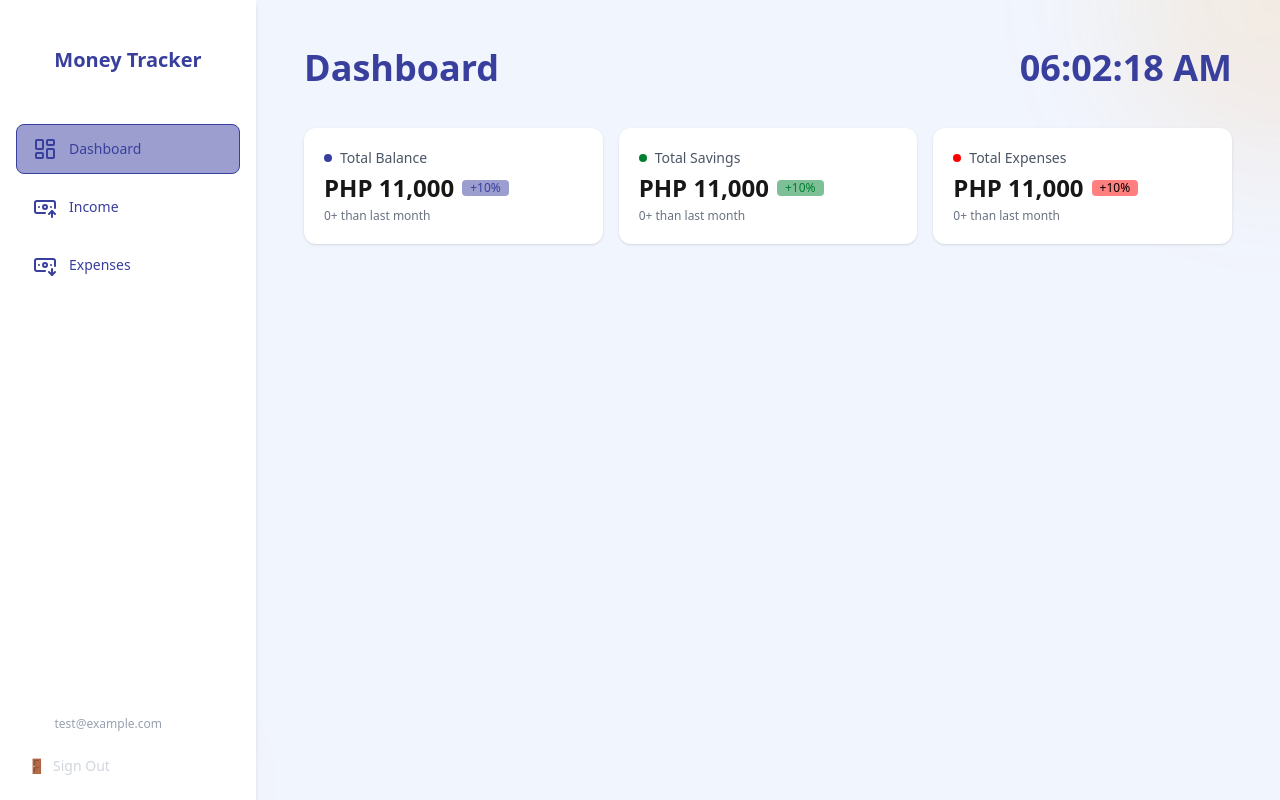
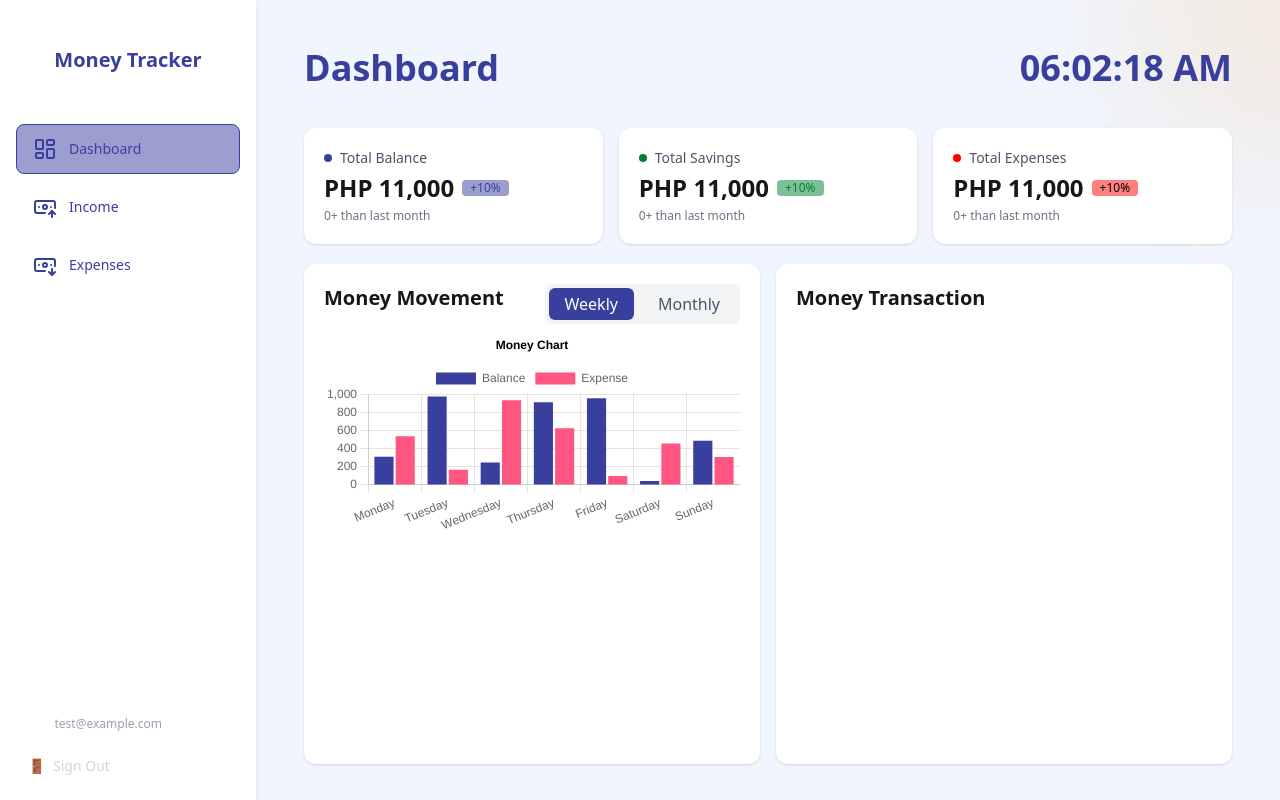
Before and after one commit to jayvie2007/MoneyTracker, a Next.js app: page /dashboard in a window 1280 px wide. Built offline with nearby package versions, Linux system fonts and the light colour scheme.

Commit message:
finished Money Movement chart

```diff
--- a/package.json
+++ b/package.json
@@ -10,15 +10,18 @@
   },
   "dependencies": {
     "bcryptjs": "^3.0.2",
+    "chart.js": "^4.5.1",
     "lucide-react": "^0.542.0",
     "next": "15.5.2",
     "next-auth": "^4.24.11",
     "react": "19.1.0",
+    "react-chartjs-2": "^5.3.1",
     "react-dom": "19.1.0",
     "zustand": "^5.0.8"
   },
   "devDependencies": {
     "@eslint/eslintrc": "^3",
+    "@faker-js/faker": "^10.1.0",
     "@tailwindcss/postcss": "^4",
     "@types/node": "^20",
     "@types/react": "^19",
--- a/src/app/dashboard/page.tsx
+++ b/src/app/dashboard/page.tsx
@@ -1,11 +1,13 @@
 "use client";
 
+import MoneyMovement from "@/components/dashboard/MoneyMovement";
+import MoneyTransaction from "@/components/dashboard/MoneyTransaction";
 import OverviewCard from "@/components/dashboard/OverviewCard";
 import TimeToday from "@/components/reusable/TimeToday";
 
 export default function DashboardPage() {
     return (
-        <div className="flex flex-col h-screen p-12">
+        <div className="flex flex-col h-screen p-12 space-y-5">
             {/* Header */}
             <div className="flex w-full justify-between mb-10">
                 <h5 className="font-bold text-[#393F9D] text-4xl">Dashboard</h5>
@@ -14,7 +16,7 @@ export default function DashboardPage() {
                 </h5>
             </div>
             {/* Overview Cards */}
-            <div className="flex justify-between w-full gap-4">
+            <div className="flex flex-col md:flex-row justify-between w-full gap-4">
                 <OverviewCard
                     title="Total Balance"
                     amount="11,000"
@@ -43,6 +45,12 @@ export default function DashboardPage() {
                     textColor="text-black"
                 />
             </div>
+
+            {/* Money Movement */}
+            <div className="flex flex-col md:flex-row justify-between w-full gap-4">
+                <MoneyMovement />
+                <MoneyTransaction />
+            </div>
         </div>
     );
 }
--- a/src/components/dashboard/MoneyMovement.tsx
+++ b/src/components/dashboard/MoneyMovement.tsx
@@ -1,49 +1,93 @@
-import React from "react";
+"use client";
 
-type OverviewCardProps = {
-    title: string;
-    currency?: string;
-    amount: number | string;
-    percentage: string;          // e.g. "+10%"
-    differenceLabel: string;     // e.g. "+0 than last month"
-    bgColor: string;             // e.g. "bg-[#393F9D]"
-    bgColorOpacity: string;      // e.g. "bg-[#393F9D]/50"
-    textColor: string;           // e.g. "text-[#393F9D]"
+import React, { useState } from "react";
+import {
+    Chart as ChartJS,
+    CategoryScale,
+    LinearScale,
+    BarElement,
+    Title,
+    Tooltip,
+    Legend,
+} from 'chart.js';
+import { Bar } from 'react-chartjs-2';
+import { faker } from '@faker-js/faker';
+import { color } from "chart.js/helpers";
+
+ChartJS.register(
+    CategoryScale,
+    LinearScale,
+    BarElement,
+    Title,
+    Tooltip,
+    Legend
+);
+
+export const options = {
+    responsive: true,
+    plugins: {
+        legend: {
+            position: 'top' as const,
+        },
+        title: {
+            display: true,
+            text: 'Money Chart',
+            color: 'text-black'
+        },
+    },
 };
 
-const OverviewCard: React.FC<OverviewCardProps> = ({
-    title,
-    currency = "PHP",
-    amount,
-    percentage,
-    differenceLabel,
-    bgColor,
-    bgColorOpacity,
-    textColor,
-}) => {
+const weeklyLabels = ["Monday", "Tuesday", "Wednesday", "Thursday", "Friday", "Saturday", "Sunday"];
+const monthlyLabels = [
+    "Jan", "Feb", "March", "Apr", "May", "June",
+    "July", "Aug", "Sep", "Oct", "Nov", "Dec",
+];
+
+const MoneyMovement = ({ }) => {
+    const [tab, setTab] = useState<"weekly" | "monthly">("weekly");
+    const labels = tab === "weekly" ? weeklyLabels : monthlyLabels;
+    const data = {
+        labels,
+        datasets: [
+            {
+                label: 'Balance',
+                data: labels.map(() => faker.number.int({ min: 0, max: 1000 })),
+                backgroundColor: '#393F9D',
+            },
+            {
+                label: 'Expense',
+                data: labels.map(() => faker.number.int({ min: 0, max: 1000 })),
+                backgroundColor: '#FF5781',
+            },
+        ],
+    };
     return (
-        <div className="bg-white rounded-xl shadow-sm p-5 flex flex-col gap-1 w-full">
-            {/* Title */}
-            <div className="flex items-center gap-2">
-                <span className={`w-2 h-2 rounded-full ${bgColor}`}></span>
-                <p className="text-sm font-medium text-gray-600">{title}</p>
+        <div className="bg-white rounded-xl shadow-sm p-5 flex flex-col gap-1 w-full min-h-[500px]">
+            <div className="flex justify-between">
+                <h1 className="font-bold text-xl">Money Movement</h1>
+                <div className="flex gap-2 bg-gray-100 rounded-md p-1">
+                    <button
+                        onClick={() => setTab("weekly")}
+                        className={`px-4 py-1 rounded-md font-medium transition ${tab === "weekly" ? "bg-[#393F9D] text-white" : "text-gray-600 hover:bg-gray-200"
+                            }`}
+                    >
+                        Weekly
+                    </button>
+                    <button
+                        onClick={() => setTab("monthly")}
+                        className={`px-4 py-1 rounded-md font-medium transition ${tab === "monthly" ? "bg-[#393F9D] text-white" : "text-gray-600 hover:bg-gray-200"
+                            }`}
+                    >
+                        Monthly
+                    </button>
+                </div>
             </div>
 
-            {/* Body  */}
-            <div className="flex items-center gap-2">
-                <p className="text-2xl font-semibold">
-                    {currency} {amount.toLocaleString?.() ?? amount}
-                </p>
-
-                <span className={`${bgColorOpacity} ${textColor} text-xs px-2 rounded`}>
-                    {percentage}
-                </span>
+            <div className="flex flex-col items-center justify-center gap-2">
+                <Bar options={options} data={data} />
             </div>
-
-            {/* Difference */}
-            <p className="text-xs text-gray-500">{differenceLabel}</p>
         </div>
     );
 };
 
-export default OverviewCard;
+export default MoneyMovement;
--- a/src/components/dashboard/MoneyTransaction.tsx
+++ b/src/components/dashboard/MoneyTransaction.tsx
@@ -1,49 +1,19 @@
 import React from "react";
 
-type OverviewCardProps = {
-    title: string;
-    currency?: string;
-    amount: number | string;
-    percentage: string;          // e.g. "+10%"
-    differenceLabel: string;     // e.g. "+0 than last month"
-    bgColor: string;             // e.g. "bg-[#393F9D]"
-    bgColorOpacity: string;      // e.g. "bg-[#393F9D]/50"
-    textColor: string;           // e.g. "text-[#393F9D]"
-};
+const MoneyTransaction = ({ }) => {
+    return (
+        <div className="bg-white rounded-xl shadow-sm p-5 flex flex-col gap-1 w-full min-h-[500px]">
+            <h1 className="font-bold text-xl">Money Transaction</h1>
 
-const OverviewCard: React.FC<OverviewCardProps> = ({
-    title,
-    currency = "PHP",
-    amount,
-    percentage,
-    differenceLabel,
-    bgColor,
-    bgColorOpacity,
-    textColor,
-}) => {
-    return (
-        <div className="bg-white rounded-xl shadow-sm p-5 flex flex-col gap-1 w-full">
-            {/* Title */}
             <div className="flex items-center gap-2">
-                <span className={`w-2 h-2 rounded-full ${bgColor}`}></span>
-                <p className="text-sm font-medium text-gray-600">{title}</p>
+                <p className="text-2xl font-semibold">
+                    {/* {currency} {amount.toLocaleString?.() ?? amount} */}
+                </p>
+
             </div>
 
-            {/* Body  */}
-            <div className="flex items-center gap-2">
-                <p className="text-2xl font-semibold">
-                    {currency} {amount.toLocaleString?.() ?? amount}
-                </p>
-
-                <span className={`${bgColorOpacity} ${textColor} text-xs px-2 rounded`}>
-                    {percentage}
-                </span>
-            </div>
-
-            {/* Difference */}
-            <p className="text-xs text-gray-500">{differenceLabel}</p>
         </div>
     );
 };
 
-export default OverviewCard;
+export default MoneyTransaction;
```
Also changed, not shown: 1 other file (tests, documents, lock files or other folders).
